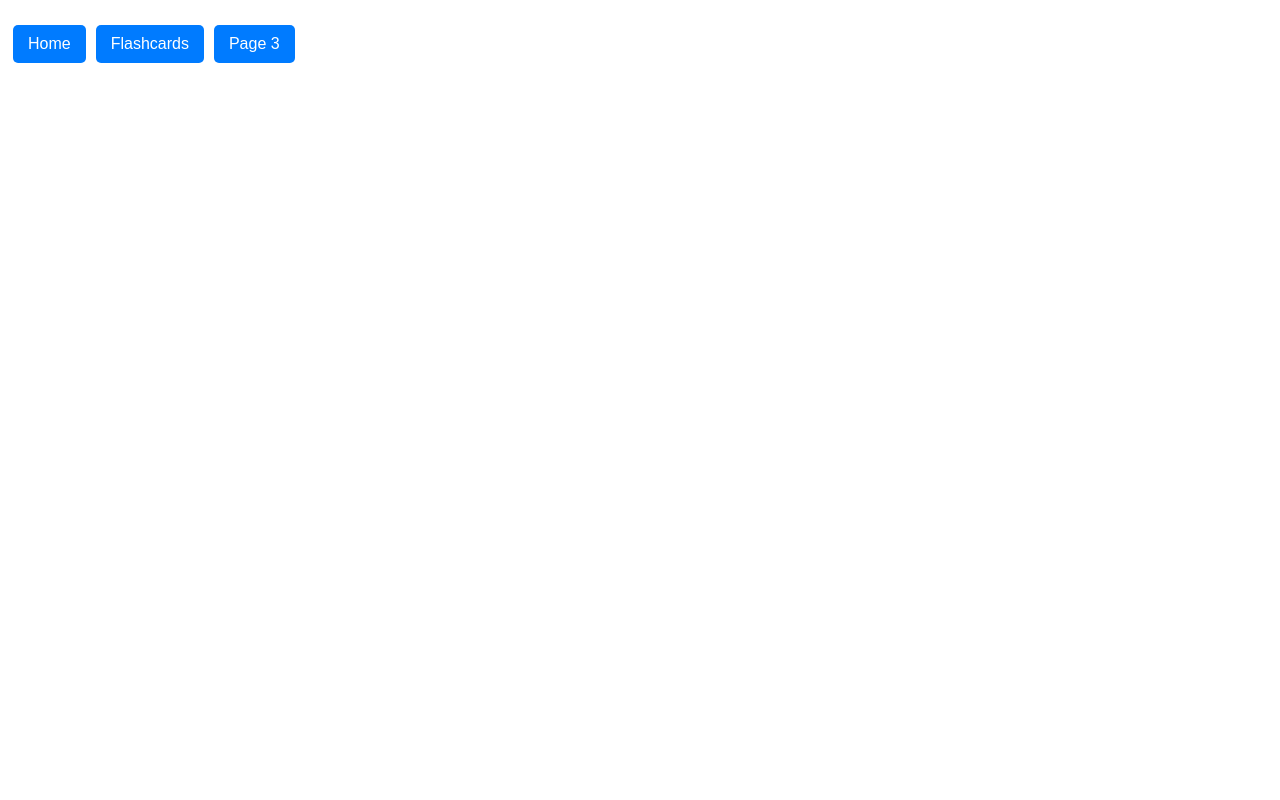
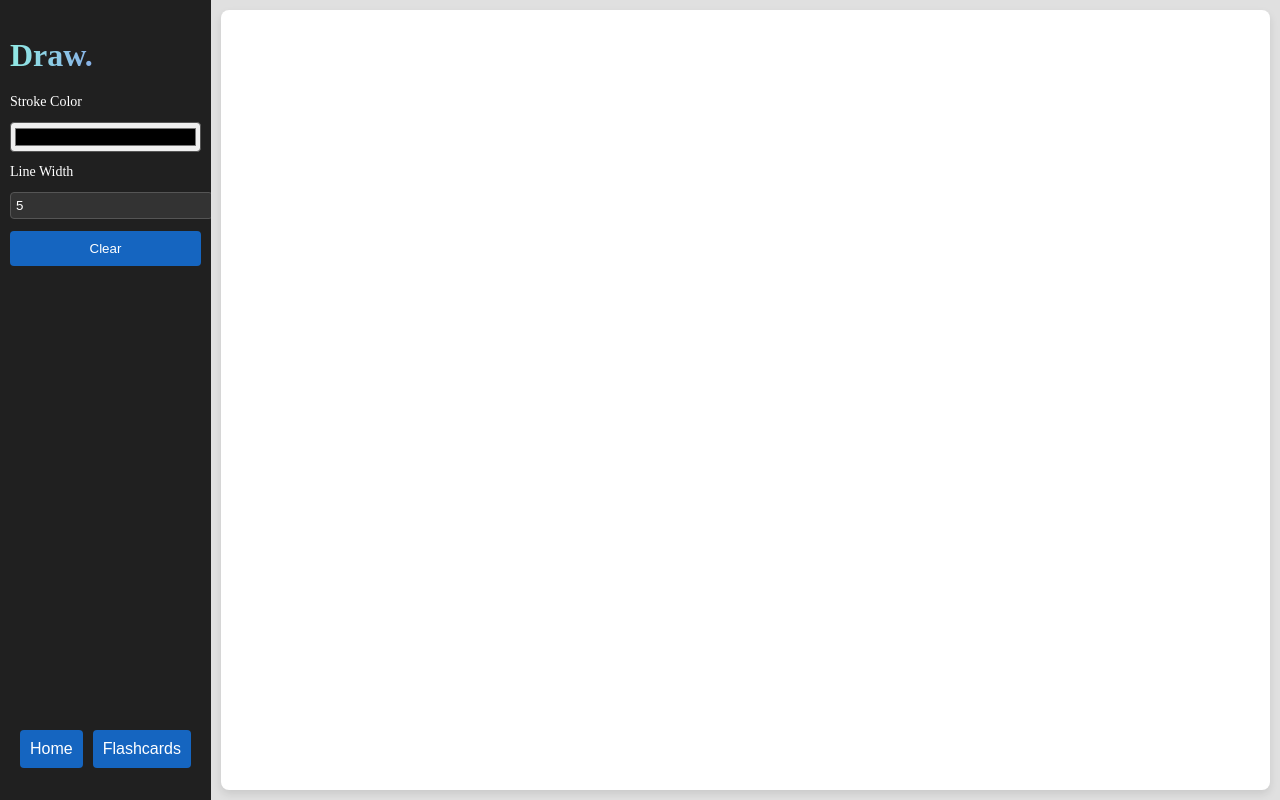
Before and after one commit to Alchabom/arabicApp, a Next.js app: page /drawingPractice in a window 1280 px wide. Built offline with nearby package versions, Linux system fonts and the light colour scheme.

Commit message:
drawing works

```diff
--- a/app/drawingPractice/page.tsx
+++ b/app/drawingPractice/page.tsx
@@ -1,78 +1,226 @@
+"use client";
+import React, { useState, useEffect, useRef } from 'react';
+import { useRouter } from 'next/navigation';
 
-"use client"
-import React, { useState, useCallback } from 'react';
-import { useRouter } from 'next/navigation';
-import dynamic from 'next/dynamic';
+export default function DrawingPracticePage() {
+    const router = useRouter();
+    const canvasRef = useRef<HTMLCanvasElement>(null);
+    const contextRef = useRef<CanvasRenderingContext2D | null>(null);
 
+    // State for drawing properties
+    const [isPainting, setIsPainting] = useState(false);
+    const [lineWidth, setLineWidth] = useState(5);
+    const [strokeColor, setStrokeColor] = useState('#000000');
 
-const styles = {
-    container: {
-        display: 'flex',
-        flexDirection: 'column' as const,
-        alignItems: 'center',
-        padding: '20px',
-        background: '#f5f5f5',
-        minHeight: '100vh',
-    },
-    buttonContainer: {
-        marginTop: '20px',
-    },
-    buttonBase: {
-        padding: "10px 15px",
-        margin: "5px",
-        fontSize: "1rem",
-        color: "white",
-        backgroundColor: "#007bff",
-        border: "none",
-        borderRadius: "5px",
-        cursor: "pointer",
-        transition: "background-color 0.3s",
-    },
-    buttonHover: {
-        backgroundColor: "#0056b3",
-    },
-};
-export default function DrawingPracticePage() {
+    // Effect to initialize the canvas
+    useEffect(() => {
+        const canvas = canvasRef.current;
+        if (!canvas) return;
 
+        // Set canvas dimensions to fill its container
+        canvas.width = canvas.offsetWidth;
+        canvas.height = canvas.offsetHeight;
 
-    const router = useRouter();
+        const context = canvas.getContext('2d');
+        if (!context) return;
 
-    const goToHome = () => {
-        router.push('/');
+        context.lineCap = 'round';
+        context.strokeStyle = strokeColor;
+        context.lineWidth = lineWidth;
+        contextRef.current = context;
+    }, []); // Runs once on component mount
+
+    // Effect to update context when properties change
+    useEffect(() => {
+        if (contextRef.current) {
+            contextRef.current.strokeStyle = strokeColor;
+            contextRef.current.lineWidth = lineWidth;
+        }
+    }, [lineWidth, strokeColor]);
+
+    // --- Drawing Event Handlers ---
+
+    const startPainting = ({ nativeEvent }: React.MouseEvent<HTMLCanvasElement>) => {
+        const { offsetX, offsetY } = nativeEvent;
+        if (contextRef.current) {
+            contextRef.current.beginPath();
+            contextRef.current.moveTo(offsetX, offsetY);
+        }
+        setIsPainting(true);
     };
 
-    const goToFlash = () => {
-        router.push('/flashLearning');
+    const stopPainting = () => {
+        if (contextRef.current) {
+            contextRef.current.closePath();
+        }
+        setIsPainting(false);
     };
 
+    const draw = ({ nativeEvent }: React.MouseEvent<HTMLCanvasElement>) => {
+        if (!isPainting) {
+            return;
+        }
+        const { offsetX, offsetY } = nativeEvent;
+        if (contextRef.current) {
+            contextRef.current.lineTo(offsetX, offsetY);
+            contextRef.current.stroke();
+        }
+    };
+
+    // --- Toolbar Actions ---
+
+    const clearCanvas = () => {
+        const canvas = canvasRef.current;
+        const context = contextRef.current;
+        if (canvas && context) {
+            context.clearRect(0, 0, canvas.width, canvas.height);
+        }
+    };
+
+    // --- Navigation ---
+
+    const goToHome = () => router.push('/');
+    const goToFlash = () => router.push('/flashLearning');
+
     return (
+        <>
+            {/* We use a style tag here to inject the specific styles you had. */}
+            {/* In a larger app, this would go in a global CSS file. */}
+            <style jsx global>{`
+                body {
+                    margin: 0;
+                    padding: 0;
+                    height: 100%;
+                    overflow: hidden;
+                    background-color: #f5f5f5;
+                }
+                .drawing-app-container {
+                    height: 100vh;
+                    display: flex;
+                }
+                #toolbar {
+                    display: flex;
+                    flex-direction: column;
+                    padding: 10px;
+                    width: 200px;
+                    background-color: #202020;
+                    color: white;
+                }
+                #toolbar > * {
+                    margin-bottom: 12px;
+                }
+                #toolbar h1 {
+                    background: -webkit-linear-gradient(to right, #91EAE4, #86A8E7, #7F7FD5);
+                    background: linear-gradient(to right, #91EAE4, #86A8E7, #7F7FD5);
+                    background-clip: text;
+                    -webkit-background-clip: text;
+                    -webkit-text-fill-color: transparent;
+                    font-size: 2rem;
+                    margin-bottom: 20px;
+                }
+                #toolbar label {
+                    font-size: 14px;
+                }
+                #toolbar input[type="color"] {
+                    width: 100%;
+                    height: 30px;
+                    border: 1px solid #555;
+                    border-radius: 4px;
+                }
+                #toolbar input[type="number"] {
+                    width: 100%;
+                    padding: 5px;
+                    border-radius: 4px;
+                    border: 1px solid #555;
+                    background-color: #333;
+                    color: white;
+                }
+                #toolbar button {
+                    background-color: #1565c0;
+                    border: none;
+                    border-radius: 4px;
+                    color: white;
+                    padding: 10px;
+                    cursor: pointer;
+                    transition: background-color 0.2s;
+                }
+                #toolbar button:hover {
+                    background-color: #1976d2;
+                }
+                .drawing-board-container {
+                    flex-grow: 1;
+                    padding: 10px;
+                    background-color: #e0e0e0;
+                }
+                #drawing-board {
+                    width: 100%;
+                    height: 100%;
+                    background-color: white;
+                    border-radius: 8px;
+                    box-shadow: 0 4px 8px rgba(0,0,0,0.1);
+                }
+                .nav-button-container {
+                    position: absolute;
+                    bottom: 20px;
+                    left: 20px;
+                }
+                .nav-button {
+                    padding: 10px 15px;
+                    margin-right: 10px;
+                    font-size: 1rem;
+                    color: white;
+                    background-color: #007bff;
+                    border: none;
+                    border-radius: 5px;
+                    cursor: pointer;
+                    transition: background-color 0.3s;
+                }
+                .nav-button:hover {
+                    background-color: #0056b3;
+                }
+            `}</style>
 
-        <div style={styles.buttonContainer}>
-            <button
-                style={styles.buttonBase}
-                onMouseOver={(e) => (e.currentTarget.style.backgroundColor = styles.buttonHover.backgroundColor)}
-                onMouseOut={(e) => (e.currentTarget.style.backgroundColor = styles.buttonBase.backgroundColor)}
-                onClick={goToHome}
-            >
-                Home
-            </button>
-            <button
-                style={styles.buttonBase}
-                onMouseOver={(e) => (e.currentTarget.style.backgroundColor = styles.buttonHover.backgroundColor)}
-                onMouseOut={(e) => (e.currentTarget.style.backgroundColor = styles.buttonBase.backgroundColor)}
-                onClick={goToFlash}
-            >
-                Flashcards
-            </button>
-            <button
-                style={styles.buttonBase}
-                onMouseOver={(e) => (e.currentTarget.style.backgroundColor = styles.buttonHover.backgroundColor)}
-                onMouseOut={(e) => (e.currentTarget.style.backgroundColor = styles.buttonBase.backgroundColor)}
-            >
-                Page 3
-            </button>
-        </div>
+            <section className="drawing-app-container">
+                <div id="toolbar">
+                    <h1>Draw.</h1>
 
+                    <label htmlFor="stroke">Stroke Color</label>
+                    <input
+                        id="stroke"
+                        name='stroke'
+                        type="color"
+                        value={strokeColor}
+                        onChange={(e) => setStrokeColor(e.target.value)}
+                    />
 
+                    <label htmlFor="lineWidth">Line Width</label>
+                    <input
+                        id="lineWidth"
+                        name='lineWidth'
+                        type="number"
+                        value={lineWidth}
+                        onChange={(e) => setLineWidth(Number(e.target.value))}
+                    />
+
+                    <button id="clear" onClick={clearCanvas}>Clear</button>
+
+                    <div className="nav-button-container">
+                        <button className="nav-button" onClick={goToHome}>Home</button>
+                        <button className="nav-button" onClick={goToFlash}>Flashcards</button>
+                    </div>
+                </div>
+
+                <div className="drawing-board-container">
+                    <canvas
+                        id="drawing-board"
+                        ref={canvasRef}
+                        onMouseDown={startPainting}
+                        onMouseUp={stopPainting}
+                        onMouseMove={draw}
+                        onMouseLeave={stopPainting} // Stop drawing if mouse leaves canvas
+                    />
+                </div>
+            </section>
+        </>
     );
 }
--- a/package.json
+++ b/package.json
@@ -11,8 +11,8 @@
   "dependencies": {
     "konva": "^9.3.22",
     "next": "15.2.4",
-    "react": "^19.0.0",
-    "react-dom": "^19.0.0",
+    "react": "^19.1.1",
+    "react-dom": "^19.1.1",
     "react-konva": "^19.0.7"
   },
   "devDependencies": {
@@ -21,6 +21,7 @@
     "@types/react": "^19",
     "@types/react-dom": "^19",
     "canvas": "^3.1.2",
+    "js-draw": "^1.30.1",
     "tailwindcss": "^4",
     "typescript": "^5"
   }
```
Also changed, not shown: 2 other files (tests, documents, lock files or other folders).
